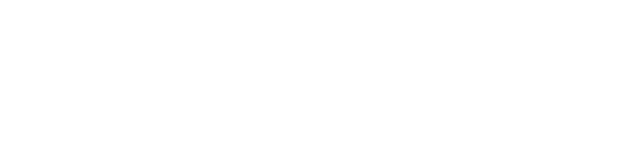
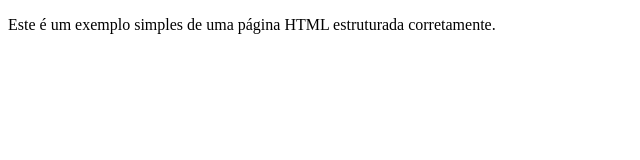
Before and after one commit to nxz404/glowing-octo-garbanzo, a plain HTML site: page index.html in a window 1280 px wide. Shown: the whole page, without its empty margins (0-640 px from the left). Drawn offline with Linux system fonts and the light colour scheme.

Commit message:
Add example paragraph to index.html

```diff
--- a/index.html
+++ b/index.html
@@ -6,6 +6,6 @@
     <title>Document</title>
 </head>
 <body>
-
+    <p>Este é um exemplo simples de uma página HTML estruturada corretamente.</p>
 </body>
 </html>
```
